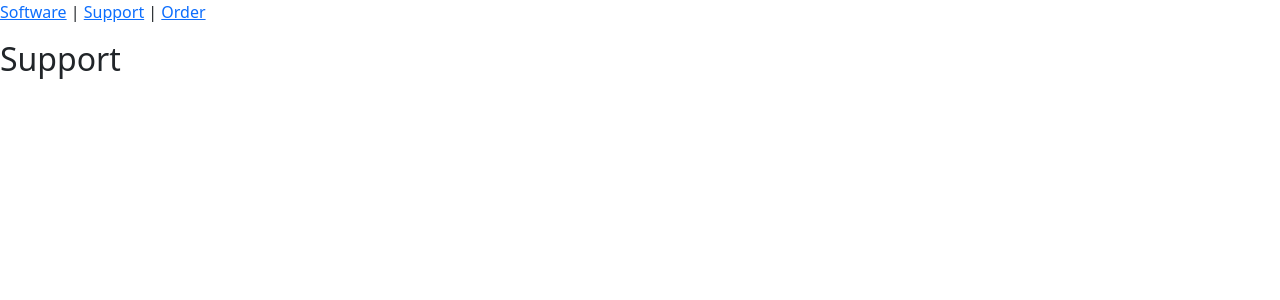
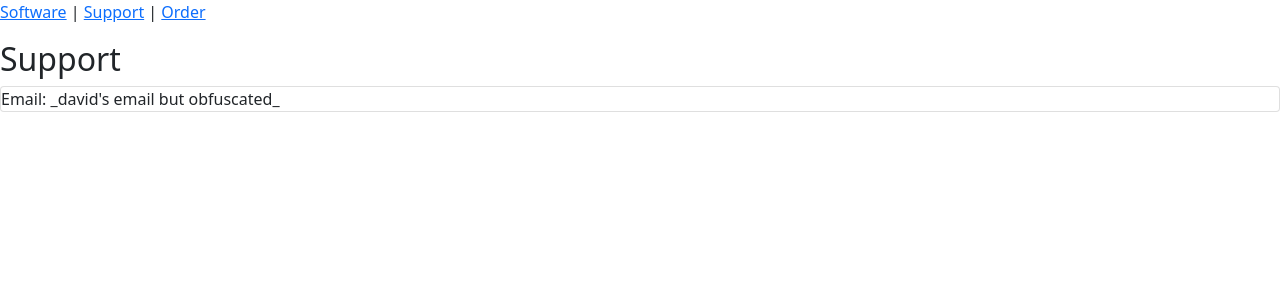
Before and after one commit to jmash/ds_studio, a React (Create React App) app: page /support in a window 1280 px wide. Shown: the top 300 px of the page. Built offline with nearby package versions, Linux system fonts and the light colour scheme.

Commit message:
:construction: basic info in support page

```diff
--- a/src/routes/support.js
+++ b/src/routes/support.js
@@ -1,7 +1,12 @@
+import { Card } from 'react-bootstrap';
+
 export default function Support() {
     return (
       <main style={{ padding: "1rem 0" }}>
         <h2>Support</h2>
+        <Card>
+            Email: _david's email but obfuscated_
+        </Card>
       </main>
     );
   }
```
